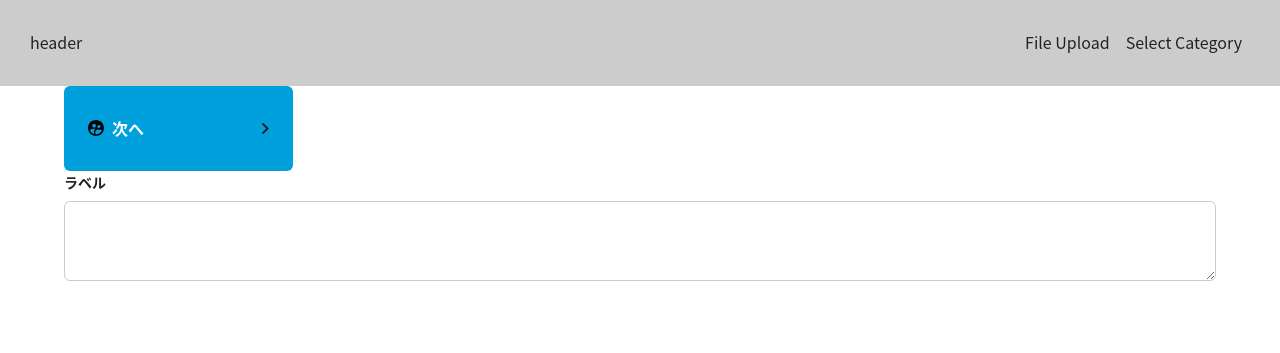
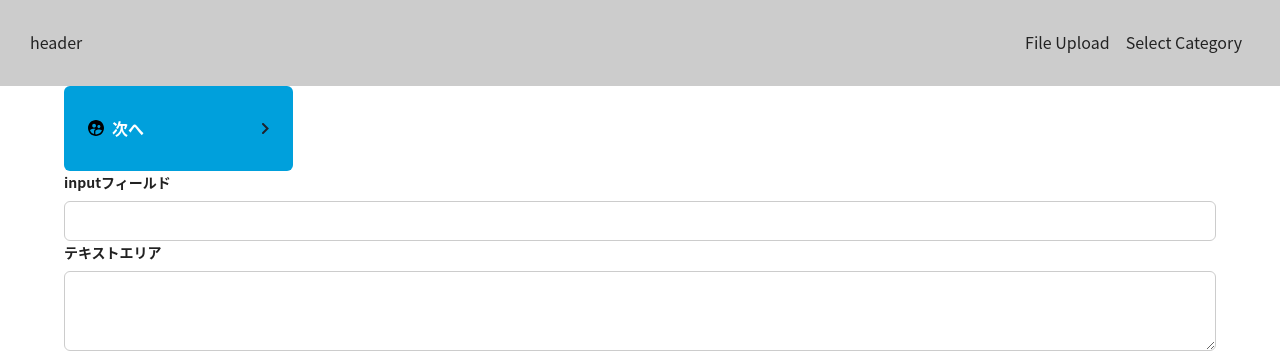
Before and after one commit to codeforjapan/OpenDataTools, a React (Create React App) app in the folder webclient/: page /test in a window 1280 px wide. Shown: the top 353 px of the page. Built offline with nearby package versions, Linux system fonts and the light colour scheme.

Commit message:
コンポーネントOstInputを追加

```diff
--- /dev/null
+++ b/webclient/src/components/Elements/OstInput/OstInput.tsx
@@ -0,0 +1,48 @@
+import React from 'react';
+import {
+  FormControl,
+  FormErrorMessage,
+  FormHelperText,
+  Input,
+  forwardRef,
+  InputProps,
+} from '@chakra-ui/react';
+import { OstFormLabel } from '../OstFormLabel';
+
+export type OstInputProps = {
+  isRequired?: boolean;
+  isDisabled?: boolean;
+  label?: string;
+  placeholder?: string;
+  helperText?: string;
+  errorMessage?: string;
+};
+
+export const OstInput = forwardRef<InputProps & OstInputProps, 'input'>((props, ref) => {
+  const [value, setValue] = React.useState('');
+
+  const handleInputChange = (e: { target: { value: string } }) => {
+    const inputValue = e.target.value;
+    setValue(inputValue);
+  };
+
+  const isError = props.isRequired ? value === '' : false;
+
+  return (
+    <FormControl
+      isRequired={props.isRequired || false}
+      isDisabled={props.isDisabled}
+      isInvalid={isError}
+    >
+      {props.label && <OstFormLabel label={props.label} />}
+      <Input ref={ref} value={value} onChange={handleInputChange} placeholder={props.placeholder} />
+      {!isError && props.helperText ? (
+        <FormHelperText>{props.helperText}</FormHelperText>
+      ) : (
+        <FormErrorMessage>{props.errorMessage}</FormErrorMessage>
+      )}
+    </FormControl>
+  );
+});
+
+OstInput.displayName = 'OstInput';
--- /dev/null
+++ b/webclient/src/components/Elements/OstInput/index.ts
@@ -0,0 +1 @@
+export * from './OstInput';
--- a/webclient/src/features/test/routes/test.tsx
+++ b/webclient/src/features/test/routes/test.tsx
@@ -1,11 +1,13 @@
 import { Link } from '../../../components/Elements/Link';
+import { OstInput } from '../../../components/Elements/OstInput';
 import { OstTextarea } from '../../../components/Elements/OstTextarea';
 
 export const Test = () => {
   return (
     <>
       <Link />
-      <OstTextarea label="ラベル" />
+      <OstInput label="inputフィールド" />
+      <OstTextarea label="テキストエリア" />
     </>
   );
 };
```
